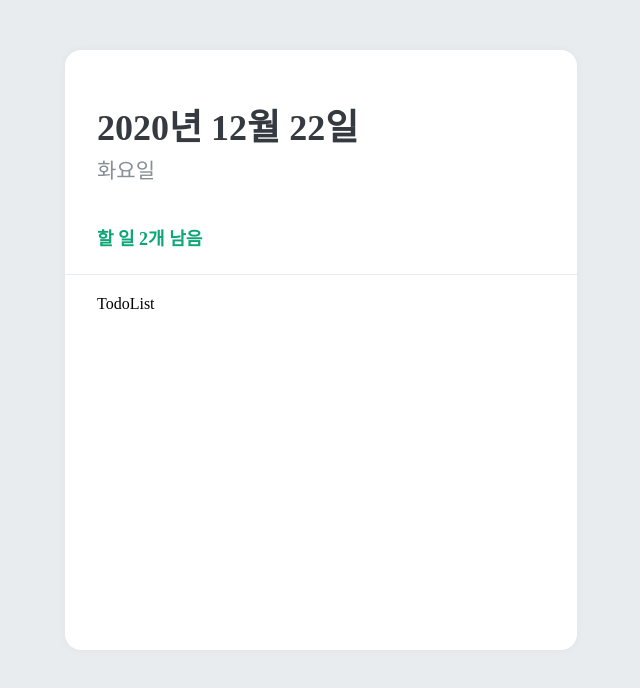
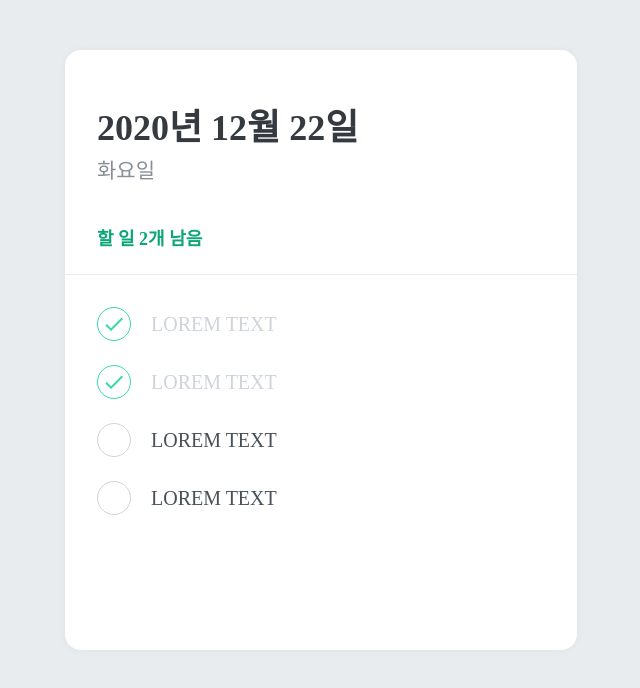
Before and after one commit to HeeyeonJeong/react-todo, a React (Create React App) app: page / in a window 1280 px wide. Shown: the top 688 px of the page, without its empty margins (319-959 px from the left). Built offline with nearby package versions, Linux system fonts and the light colour scheme.

Commit message:
Feat: TodoItem component

```diff
--- /dev/null
+++ b/src/components/TodoItem.js
@@ -0,0 +1,71 @@
+import React from "react";
+import styled, { css } from "styled-components";
+import { MdDone, MdDelete } from "react-icons/md";
+
+const CheckCircle = styled.div`
+  width: 32px;
+  height: 32px;
+  border-radius: 50%;
+  border: 1px solid #ced4da;
+  font-size: 24px;
+  display: flex;
+  align-items: center;
+  justify-content: center;
+  margin-right: 20px;
+  cursor: pointer;
+  ${(props) =>
+    props.done &&
+    css`
+      border: 1px solid #38d9a9;
+      color: #38d9a9;
+    `}
+`;
+
+const Text = styled.div`
+  flex: 1;
+  font-size: 20px;
+  color: #495057;
+  ${(props) =>
+    props.done &&
+    css`
+      color: #ced4da;
+    `}
+`;
+
+const Remove = styled.div`
+  opacity: 0;
+  display: flex;
+  align-items: center;
+  justify-content: center;
+  color: #dee2e6;
+  font-size: 24px;
+  cursor: pointer;
+  &::hover {
+    color: #ff6b6b;
+  }
+`;
+
+const TodoItemBlock = styled.div`
+  display: flex;
+  align-items: center;
+  padding: 12px 0;
+  &:hover {
+    ${Remove} {
+      opacity: 1;
+    }
+  }
+`;
+
+function TodoItem({ id, done, text }) {
+  return (
+    <TodoItemBlock>
+      <CheckCircle done={done}>{done && <MdDone />}</CheckCircle>
+      <Text done={done}>{text}</Text>
+      <Remove>
+        <MdDelete />
+      </Remove>
+    </TodoItemBlock>
+  );
+}
+
+export default TodoItem;
--- a/src/components/TodoList.js
+++ b/src/components/TodoList.js
@@ -1,5 +1,6 @@
 import React from "react";
 import styled from "styled-components";
+import TodoItem from "./TodoItem";
 
 const TodoListBlock = styled.div`
   flex: 1;
@@ -8,7 +9,14 @@
 `;
 
 function TodoList() {
-  return <TodoListBlock>TodoList</TodoListBlock>;
+  return (
+    <TodoListBlock>
+      <TodoItem text="LOREM TEXT" done={true} />
+      <TodoItem text="LOREM TEXT" done={true} />
+      <TodoItem text="LOREM TEXT" done={false} />
+      <TodoItem text="LOREM TEXT" done={false} />
+    </TodoListBlock>
+  );
 }
 
 export default TodoList;
```
